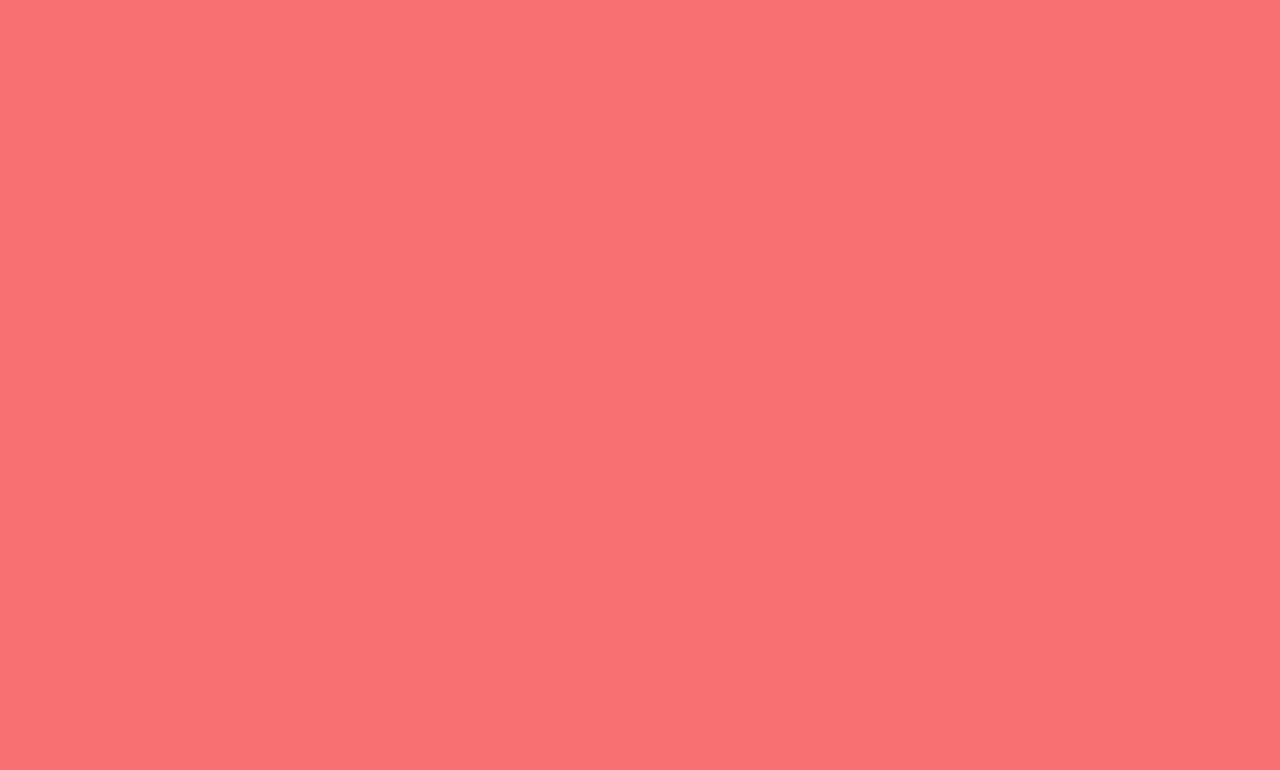
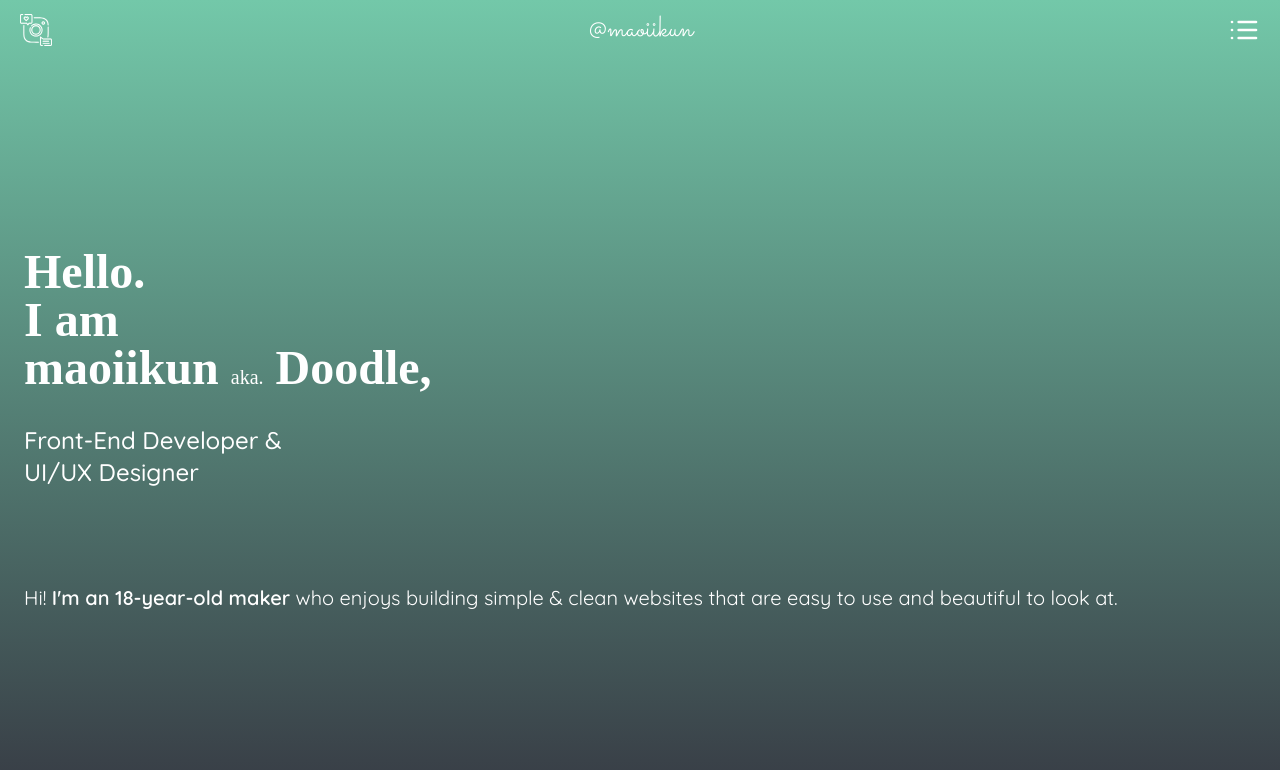
Before and after one commit to Doodle6660/maoiikun-portfolio, a Vue app: page / in a window 1280 px wide. Shown: the top 770 px of the page. Built offline with nearby package versions, Linux system fonts and the light colour scheme; a web font is replaced by a local one.

Commit message:
Update Home.vue

```diff
--- a/src/views/Home.vue
+++ b/src/views/Home.vue
@@ -1,9 +1,15 @@
 <template>
-  <div class="home">
-    <div class="flex h-screen w-full bg-red-400"></div>
-  </div>
+    <div class="home">
+        <app-hello></app-hello>
+    </div>
 </template>
 
 <script>
-export default {};
+import Hello from "@/components/Hello.vue"
+
+export default {
+    components: {
+        "app-hello": Hello,
+    },
+}
 </script>
```
